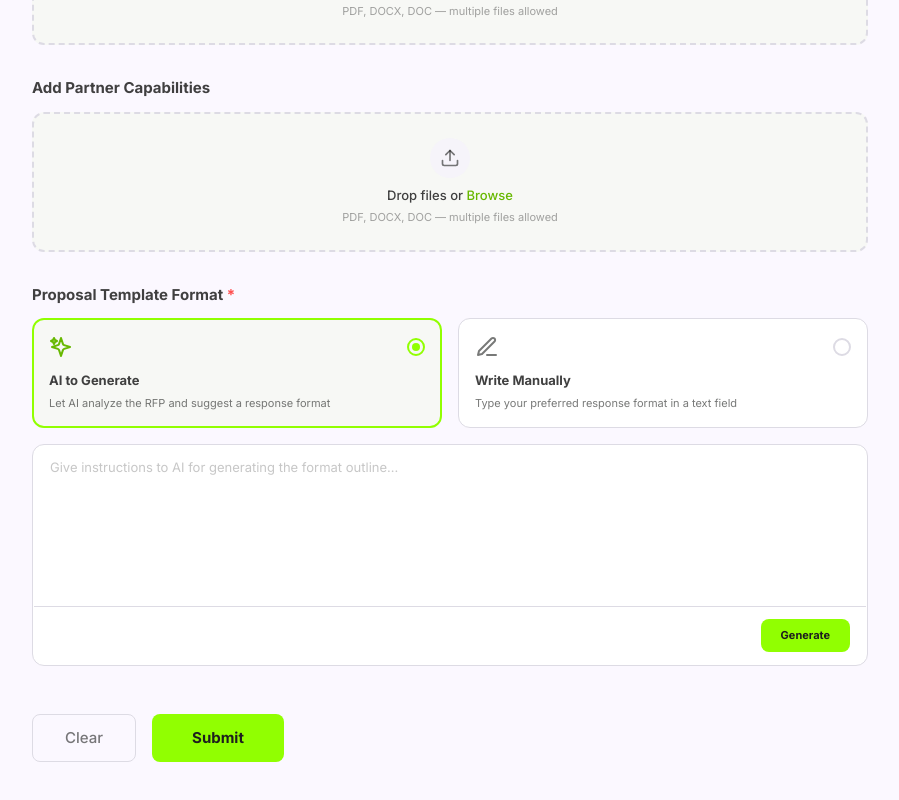
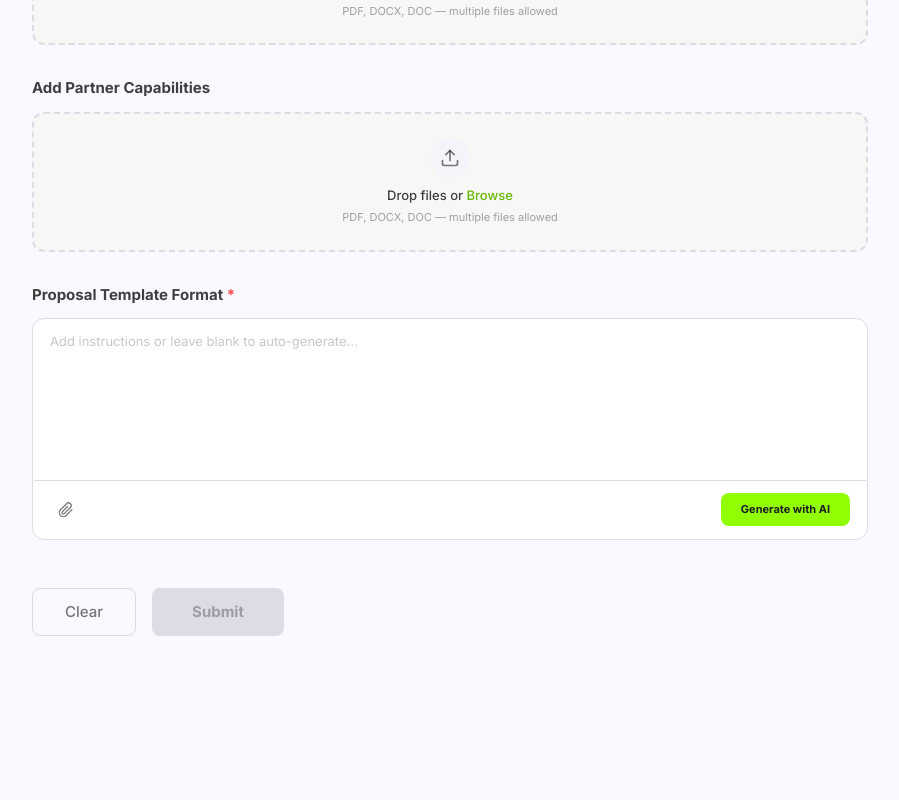
Before and after one commit to narendrapatel989234-arch/RFP_Analyzer, a Next.js app: page /rfp-details in a window 1280 px wide. Shown: the part 1201-2001 px from the top of the page, without its empty margins (190-1089 px from the left). After the commit the page ends 1901 px from the top, so only its background shows below. Built offline with nearby package versions, Linux system fonts and the light colour scheme.

Commit message:
feat: Configure RFP: Suggested Format Changes

```diff
--- a/src/app/rfp-details/page.module.css
+++ b/src/app/rfp-details/page.module.css
@@ -320,98 +320,7 @@
   margin-top: var(--space-2);
 }
 
-.formatGrid {
-  display: grid;
-  grid-template-columns: 1fr 1fr 1fr;
-  gap: var(--space-4);
-  margin-bottom: var(--space-4);
-}
 
-.radioCard {
-  background-color: #ffffff;
-  border: 1px solid #dddbe4;
-  border-radius: var(--radius-md);
-  padding: var(--space-4);
-  cursor: pointer;
-  display: flex;
-  flex-direction: column;
-  transition: all var(--duration-fast);
-  box-shadow: none;
-  overflow: visible;
-  box-sizing: border-box;
-}
-
-.radioCard:hover:not(.selected) {
-  border-color: #9a9da8;
-}
-
-.radioCard.selected {
-  border: 2px solid var(--action-primary-bg-default);
-  padding: calc(var(--space-4) - 1px);
-  /* Prevent layout shift */
-  background: rgba(145, 255, 1, 0.04);
-}
-
-.radioTopRow {
-  display: flex;
-  align-items: center;
-  justify-content: space-between;
-  width: 100%;
-}
-
-.radioIconWrapper {
-  width: 24px;
-  height: 24px;
-  color: var(--text-secondary);
-  display: flex;
-  align-items: center;
-  justify-content: center;
-}
-
-.radioCard.selected .radioIconWrapper {
-  color: var(--action-primary-bg-pressed);
-}
-
-.radioCircle {
-  width: 18px;
-  height: 18px;
-  border: 2px solid #dddbe4;
-  border-radius: 50%;
-  display: flex;
-  align-items: center;
-  justify-content: center;
-  flex-shrink: 0;
-  transition: border-color var(--duration-fast);
-}
-
-.radioCard.selected .radioCircle {
-  border-color: var(--action-primary-bg-default);
-}
-
-.radioInner {
-  width: 8px;
-  height: 8px;
-  background: var(--action-primary-bg-default);
-  border-radius: 50%;
-}
-
-.radioBottomRow {
-  display: flex;
-  flex-direction: column;
-  margin-top: var(--space-3);
-}
-
-.radioLabel {
-  color: var(--text-primary);
-  font-size: var(--text-sm);
-  font-weight: var(--weight-bold);
-}
-
-.radioSubText {
-  color: var(--text-secondary);
-  font-size: var(--text-xs);
-  margin-top: var(--space-1);
-}
 
 .textareaFormat {
   width: 100%;
@@ -767,12 +676,16 @@
   align-items: center;
   gap: var(--space-2);
   cursor: pointer;
+  color: var(--text-primary);
+  font-size: var(--text-base);
+  font-weight: var(--weight-semibold);
+  user-select: none;
+}
+
+.outlineHeaderExpanded {
   padding-bottom: var(--space-3);
   margin-bottom: var(--space-3);
   border-bottom: 1px solid #dddbe4;
-  color: var(--text-secondary);
-  font-size: var(--text-xs);
-  user-select: none;
 }
 
 .outlineList {
@@ -819,7 +732,7 @@
 }
 
 .outlineParent .outlineLabel {
-  font-size: var(--text-sm);
+  font-size: var(--text-base);
   font-weight: var(--weight-medium);
   color: var(--text-primary);
 }
@@ -829,7 +742,7 @@
 }
 
 .outlineChild .outlineLabel {
-  font-size: var(--text-xs);
+  font-size: var(--text-sm);
   color: var(--text-secondary);
 }
 
@@ -843,7 +756,12 @@
   display: flex;
   align-items: center;
   justify-content: center;
-  transition: opacity var(--duration-fast);
+  transition: opacity var(--duration-fast), color var(--duration-fast);
+}
+
+.inlineEditBtn svg {
+  width: 18px;
+  height: 18px;
 }
 
 .outlineNodeRow:hover .inlineEditBtn {
@@ -851,7 +769,7 @@
 }
 
 .inlineEditBtn:hover {
-  color: var(--action-primary-bg-default);
+  color: var(--text-primary);
 }
 
 .inlineInput {
@@ -896,3 +814,35 @@
   color: var(--text-primary);
   font-size: var(--text-xs);
 }
+
+/* Toast */
+.toast {
+  position: fixed;
+  top: 120px;
+  left: 50%;
+  transform: translateX(-50%);
+  background: #E8F8ED; /* Solid light green instead of translucent */
+  border: 1px solid var(--status-success-border);
+  color: var(--status-success-text);
+  padding: var(--space-4) var(--space-6);
+  border-radius: var(--radius-md);
+  display: flex;
+  align-items: center;
+  gap: var(--space-3);
+  box-shadow: var(--shadow-2);
+  font-weight: var(--weight-semibold);
+  font-size: var(--text-sm);
+  z-index: 1000;
+  animation: slideDown 0.3s cubic-bezier(0.16, 1, 0.3, 1) forwards;
+}
+
+@keyframes slideDown {
+  from {
+    opacity: 0;
+    transform: translate(-50%, -20px);
+  }
+  to {
+    opacity: 1;
+    transform: translate(-50%, 0);
+  }
+}
--- a/src/app/rfp-details/page.tsx
+++ b/src/app/rfp-details/page.tsx
@@ -407,17 +407,17 @@ function ParsedOutlineTree({ data, onUpdate }: { data: OutlineNode[], onUpdate:
                 }}
               />
             ) : (
+              <>
                 <span className={styles.outlineLabel}>{node.label}</span>
-            )}
-          </div>
-          {!isEditing && (
                 <button className={styles.inlineEditBtn} onClick={() => setEditingId(node.id)} aria-label="Edit section">
                   <svg width="14" height="14" fill="none" stroke="currentColor" strokeWidth="2" viewBox="0 0 24 24">
                     <path d="M12 20h9" />
                     <path d="M16.5 3.5a2.121 2.121 0 013 3L7 19l-4 1 1-4L16.5 3.5z" />
                   </svg>
                 </button>
+              </>
             )}
+          </div>
         </div>
         {hasChildren && !isNodeCollapsed && (
           <div className={styles.outlineList}>
@@ -430,8 +430,8 @@ function ParsedOutlineTree({ data, onUpdate }: { data: OutlineNode[], onUpdate:
 
   return (
     <div className={styles.outlineCard}>
-      <div className={styles.outlineHeader} onClick={() => setIsCollapsed(!isCollapsed)}>
-        <svg width="16" height="16" fill="none" stroke="currentColor" strokeWidth="2" viewBox="0 0 24 24" style={{ transform: isCollapsed ? 'rotate(-90deg)' : 'none', transition: 'transform 0.2s' }}>
+      <div className={`${styles.outlineHeader} ${!isCollapsed ? styles.outlineHeaderExpanded : ''}`} onClick={() => setIsCollapsed(!isCollapsed)}>
+        <svg width="20" height="20" fill="none" stroke="currentColor" strokeWidth="2" viewBox="0 0 24 24" style={{ transform: isCollapsed ? 'rotate(-90deg)' : 'none', transition: 'transform 0.2s' }}>
           <polyline points="6 9 12 15 18 9" />
         </svg>
         <span>Parsed Outline ({totalSections} sections)</span>
@@ -453,16 +453,26 @@ export default function RFPDetailsPage() {
   const [supportingDocs, setSupportingDocs] = useState<File[]>([])
   const [addComponentsDocs, setAddComponentsDocs] = useState<File[]>([])
   const [partnerCapabilitiesDocs, setPartnerCapabilitiesDocs] = useState<File[]>([])
-  const [formatType, setFormatType] = useState<'ai' | 'manual' | null>('ai')
   const [hasAttemptedSubmit, setHasAttemptedSubmit] = useState(false)
 
   // Format state
-  const [aiPromptText, setAiPromptText] = useState('')
-  const [manualInputText, setManualInputText] = useState('')
-  const [manualAttachedFile, setManualAttachedFile] = useState<File | null>(null)
+  const [formatPromptText, setFormatPromptText] = useState('')
+  const [formatAttachedFile, setFormatAttachedFile] = useState<File | null>(null)
+  const [formatFileError, setFormatFileError] = useState('')
   const [isGeneratingOutline, setIsGeneratingOutline] = useState(false)
   const [outlineVisible, setOutlineVisible] = useState(false)
   const [outlineData, setOutlineData] = useState<OutlineNode[]>([])
+  const [toastMessage, setToastMessage] = useState('')
+  const [showToast, setShowToast] = useState(false)
+
+  const triggerToast = (msg: string) => {
+    setToastMessage(msg)
+    setShowToast(true)
+    setTimeout(() => {
+      setShowToast(false)
+      router.push('/')
+    }, 2500)
+  }
 
   const manualFileInputRef = useRef<HTMLInputElement>(null)
 
@@ -476,16 +486,17 @@ export default function RFPDetailsPage() {
     }, 4000) // Simulate generation delay
   }
 
-  const handleManualFileAttach = (e: React.ChangeEvent<HTMLInputElement>) => {
+  const handleFormatFileAttach = (e: React.ChangeEvent<HTMLInputElement>) => {
+    setFormatFileError('')
     if (e.target.files?.length) {
       const file = e.target.files[0]
       const ext = file.name.toLowerCase()
       const isValidExt = ext.endsWith('.pdf') || ext.endsWith('.docx') || ext.endsWith('.doc')
       const validTypes = ['application/pdf', 'application/vnd.openxmlformats-officedocument.wordprocessingml.document', 'application/msword']
       if ((validTypes.includes(file.type) || isValidExt) && file.size <= 25 * 1024 * 1024) {
-        setManualAttachedFile(file)
+        setFormatAttachedFile(file)
       } else {
-        alert('Please attach a valid PDF or DOC/DOCX file under 25MB.')
+        setFormatFileError('Please attach a valid PDF or DOC/DOCX file under 25MB.')
       }
     }
     e.target.value = ''
@@ -498,11 +509,10 @@ export default function RFPDetailsPage() {
     setSupportingDocs([])
     setAddComponentsDocs([])
     setPartnerCapabilitiesDocs([])
-    setFormatType('ai')
     setHasAttemptedSubmit(false)
-    setAiPromptText('')
-    setManualInputText('')
-    setManualAttachedFile(null)
+    setFormatPromptText('')
+    setFormatAttachedFile(null)
+    setFormatFileError('')
     setIsGeneratingOutline(false)
     setOutlineVisible(false)
     setOutlineData([])
@@ -510,7 +520,6 @@ export default function RFPDetailsPage() {
 
   const handleSubmit = () => {
     setHasAttemptedSubmit(true)
-    if (formatType === null) return
 
     console.log({
       uploadedDoc,
@@ -519,12 +528,19 @@ export default function RFPDetailsPage() {
       supportingDocs,
       addComponentsDocs,
       partnerCapabilitiesDocs,
-      formatType,
-      aiPromptText: formatType === 'ai' ? aiPromptText : undefined,
-      manualInputText: formatType === 'manual' ? manualInputText : undefined,
-      manualAttachedFile: formatType === 'manual' ? manualAttachedFile : undefined,
+      formatPromptText,
+      formatAttachedFile,
       outlineData
     })
+
+    triggerToast("RFP submitted successfully!")
+  }
+
+  let formatBtnLabel = 'Generate with AI'
+  if (formatAttachedFile) {
+    formatBtnLabel = 'Extract'
+  } else if (formatPromptText.trim().length > 0) {
+    formatBtnLabel = 'Regenerate with AI'
   }
 
   return (
@@ -654,106 +670,15 @@ export default function RFPDetailsPage() {
           <label className={styles.sectionLabel}>
             Proposal Template Format <span style={{ color: '#ff4d4d' }}>*</span>
           </label>
-          <div className={styles.formatGrid} style={{ gridTemplateColumns: '1fr 1fr' }}>
-            <label className={`${styles.radioCard} ${formatType === 'ai' ? styles.selected : ''}`}>
-              <input
-                type="radio"
-                name="formatType"
-                value="ai"
-                checked={formatType === 'ai'}
-                onChange={() => {
-                  setFormatType('ai')
-                  setOutlineVisible(false)
-                }}
-                style={{ display: 'none' }}
-              />
-              <div className={styles.radioTopRow}>
-                <div className={styles.radioIconWrapper}>
-                  <svg width="24" height="24" fill="none" stroke="currentColor" strokeWidth="2" strokeLinecap="round" strokeLinejoin="round" viewBox="0 0 24 24">
-                    <path d="M12 3l1.912 5.813a2 2 0 001.275 1.275L21 12l-5.813 1.912a2 2 0 00-1.275 1.275L12 21l-1.912-5.813a2 2 0 00-1.275-1.275L3 12l5.813-1.912a2 2 0 001.275-1.275L12 3z" />
-                    <path d="M5 3l1 2 2 1-2 1-1 2-1-2-2-1 2-1z" />
-                  </svg>
-                </div>
-                <div className={styles.radioCircle}>
-                  {formatType === 'ai' && <div className={styles.radioInner} />}
-                </div>
-              </div>
-              <div className={styles.radioBottomRow}>
-                <span className={styles.radioLabel}>AI to Generate</span>
-                <span className={styles.radioSubText}>Let AI analyze the RFP and suggest a response format</span>
-              </div>
-            </label>
-            <label className={`${styles.radioCard} ${formatType === 'manual' ? styles.selected : ''}`}>
-              <input
-                type="radio"
-                name="formatType"
-                value="manual"
-                checked={formatType === 'manual'}
-                onChange={() => {
-                  setFormatType('manual')
-                  setOutlineVisible(false)
-                }}
-                style={{ display: 'none' }}
-              />
-              <div className={styles.radioTopRow}>
-                <div className={styles.radioIconWrapper}>
-                  <svg width="24" height="24" fill="none" stroke="currentColor" strokeWidth="2" strokeLinecap="round" strokeLinejoin="round" viewBox="0 0 24 24">
-                    <path d="M12 20h9" />
-                    <path d="M16.5 3.5a2.121 2.121 0 013 3L7 19l-4 1 1-4L16.5 3.5z" />
-                  </svg>
-                </div>
-                <div className={styles.radioCircle}>
-                  {formatType === 'manual' && <div className={styles.radioInner} />}
-                </div>
-              </div>
-              <div className={styles.radioBottomRow}>
-                <span className={styles.radioLabel}>Write Manually</span>
-                <span className={styles.radioSubText}>Type your preferred response format in a text field</span>
-              </div>
-            </label>
-          </div>
 
-          {formatType === null && hasAttemptedSubmit && (
-            <div className={styles.errorText} style={{ marginTop: '0', marginBottom: 'var(--space-4)' }}>
-              Please select a format to continue
-            </div>
-          )}
-
-          {formatType === 'ai' && !outlineVisible && (
           <div className={styles.promptCard}>
-              <label htmlFor="aiFormatTextarea" className="sr-only" style={{ display: 'none' }}>AI Command</label>
+              <label htmlFor="formatTextarea" className="sr-only" style={{ display: 'none' }}>Proposal Format</label>
               <ResizableTextarea
-                id="aiFormatTextarea"
+                id="formatTextarea"
                 className={styles.promptTextarea}
-                placeholder="Give instructions to AI for generating the format outline..."
-                value={aiPromptText}
-                onChange={(e) => setAiPromptText(e.target.value)}
-                minHeight={160}
-                renderToolbar={(handle) => (
-                  <div className={styles.toolbarRowDividedEnd}>
-                    <button
-                      className={styles.smallGenerateBtn}
-                      onClick={handleGenerateOutline}
-                      disabled={isGeneratingOutline}
-                    >
-                      {isGeneratingOutline && <div className={styles.buttonSpinner} />}
-                      {isGeneratingOutline ? 'Generating...' : 'Generate'}
-                    </button>
-                  </div>
-                )}
-              />
-            </div>
-          )}
-
-          {formatType === 'manual' && !outlineVisible && (
-            <div className={styles.promptCard}>
-              <label htmlFor="manualFormatTextarea" className="sr-only" style={{ display: 'none' }}>Manual Format Text</label>
-              <ResizableTextarea
-                id="manualFormatTextarea"
-                className={styles.promptTextarea}
-                placeholder="Describe the format you want the solution to follow..."
-                value={manualInputText}
-                onChange={(e) => setManualInputText(e.target.value)}
+                placeholder="Add instructions or leave blank to auto-generate…"
+                value={formatPromptText}
+                onChange={(e) => setFormatPromptText(e.target.value)}
                 minHeight={160}
                 renderToolbar={(handle) => (
                   <div className={styles.toolbarRowDividedBetween}>
@@ -763,7 +688,7 @@ export default function RFPDetailsPage() {
                         ref={manualFileInputRef}
                         style={{ display: 'none' }}
                         accept=".pdf,.docx,.doc,application/pdf,application/vnd.openxmlformats-officedocument.wordprocessingml.document,application/msword"
-                        onChange={handleManualFileAttach}
+                        onChange={handleFormatFileAttach}
                       />
                       <button
                         className={styles.paperclipBtn}
@@ -774,10 +699,10 @@ export default function RFPDetailsPage() {
                           <path d="M21.44 11.05l-9.19 9.19a6 6 0 0 1-8.49-8.49l9.19-9.19a4 4 0 0 1 5.66 5.66l-9.2 9.19a2 2 0 0 1-2.83-2.83l8.49-8.48" />
                         </svg>
                       </button>
-                      {manualAttachedFile && (
+                      {formatAttachedFile && (
                         <div className={styles.attachedFile}>
-                          <span className={styles.paperclipFileName} title={manualAttachedFile.name}>{manualAttachedFile.name}</span>
-                          <button onClick={() => setManualAttachedFile(null)} aria-label="Remove attachment">
+                          <span className={styles.paperclipFileName} title={formatAttachedFile.name}>{formatAttachedFile.name}</span>
+                          <button onClick={() => setFormatAttachedFile(null)} aria-label="Remove attachment">
                             <svg width="12" height="12" fill="none" stroke="currentColor" strokeWidth="2" viewBox="0 0 24 24">
                               <line x1="18" y1="6" x2="6" y2="18" />
                               <line x1="6" y1="6" x2="18" y2="18" />
@@ -793,20 +718,20 @@ export default function RFPDetailsPage() {
                         disabled={isGeneratingOutline}
                       >
                         {isGeneratingOutline && <div className={styles.buttonSpinner} />}
-                        {isGeneratingOutline ? 'Extracting...' : 'Extract'}
+                        {isGeneratingOutline ? (formatAttachedFile ? 'Extracting...' : 'Generating...') : formatBtnLabel}
                       </button>
                     </div>
                   </div>
                 )}
               />
             </div>
+          {formatFileError && (
+             <div className={styles.errorText} style={{ marginTop: 'var(--space-2)' }}>{formatFileError}</div>
           )}
-
           {outlineVisible && outlineData.length > 0 && (
             <ParsedOutlineTree data={outlineData} onUpdate={setOutlineData} />
           )}
         </section>
-
         {/* Action Row */}
         <div className={styles.actionRow}>
           <button className={styles.clearBtn} onClick={handleClearAll} aria-label="Clear all fields">
@@ -815,12 +740,21 @@ export default function RFPDetailsPage() {
           <button
             className={styles.submitBtn}
             onClick={handleSubmit}
-            disabled={formatType === null}
+            disabled={!outlineVisible}
             aria-label="Submit RFP details"
           >
             Submit
           </button>
         </div>
+
+        {showToast && (
+          <div className={styles.toast}>
+            <svg viewBox="0 0 24 24" fill="none" stroke="currentColor" strokeWidth="2" strokeLinecap="round" strokeLinejoin="round" width="18" height="18">
+              <polyline points="20 6 9 17 4 12" />
+            </svg>
+            {toastMessage}
+          </div>
+        )}
       </main>
     </div>
   )
```
Lines whose indentation alone changed are shown as unchanged.
